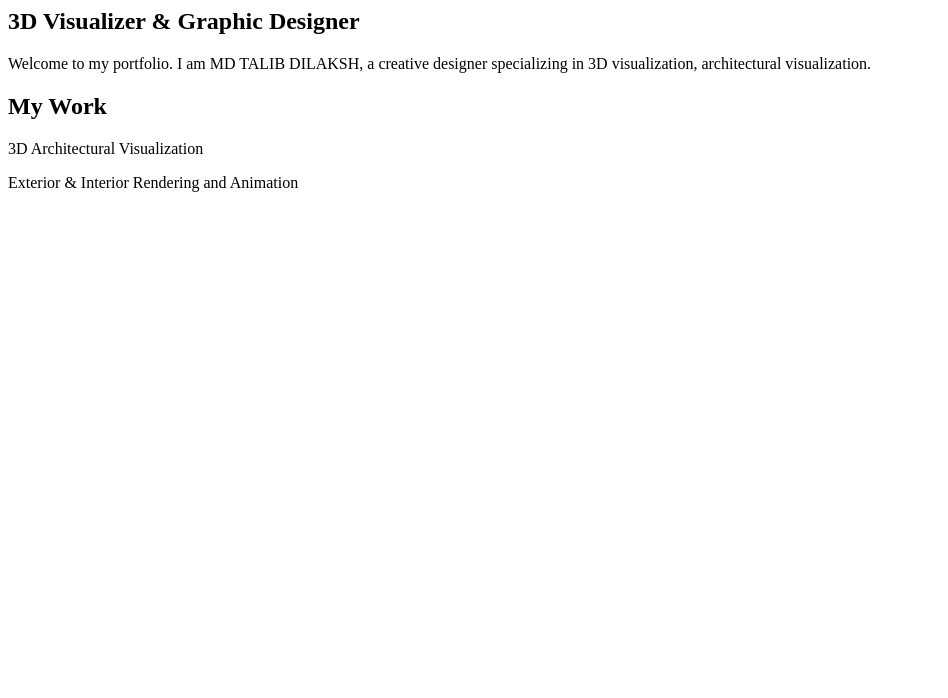
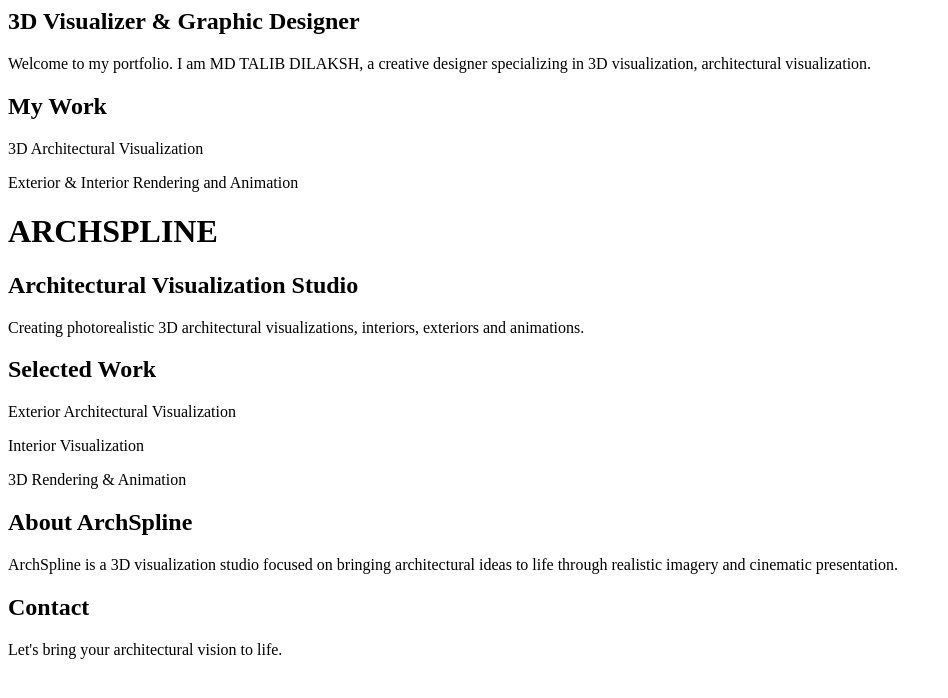
Before and after one commit to TALIB-28/3D--VISUALIZER-PORTFOLIO, a plain HTML site: page index.html in a window 1280 px wide. Shown: the whole page, without its empty margins (0-948 px from the left). Drawn offline with Linux system fonts and the light colour scheme.

Commit message:
Update index.html

```diff
--- a/index.html
+++ b/index.html
@@ -13,3 +13,34 @@
 
 </body>
 </html>
+<h1>ARCHSPLINE</h1>
+
+<h2>Architectural Visualization Studio</h2>
+
+<p>
+    Creating photorealistic 3D architectural visualizations,
+    interiors, exteriors and animations.
+</p>
+
+<h2>Selected Work</h2>
+
+<p>Exterior Architectural Visualization</p>
+<p>Interior Visualization</p>
+<p>3D Rendering & Animation</p>
+
+<h2>About ArchSpline</h2>
+
+<p>
+    ArchSpline is a 3D visualization studio focused on bringing
+    architectural ideas to life through realistic imagery and
+    cinematic presentation.
+</p>
+
+<h2>Contact</h2>
+
+<p>
+    Let's bring your architectural vision to life.
+</p>
+
+</body>
+</html>
```
